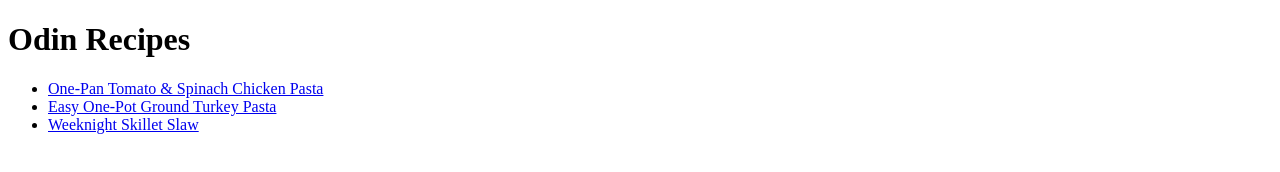
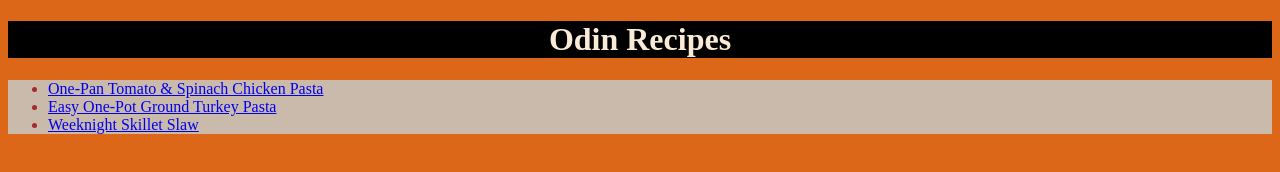
Before and after one commit to CCaterpillarr/odin_recipes, a plain HTML site: page index.html in a window 1280 px wide. Drawn offline with Linux system fonts and the light colour scheme.

Commit message:
Add classes and basic styling for index.html

```diff
--- a/index.html
+++ b/index.html
@@ -8,8 +8,8 @@
     <title>Odin Recipes</title>
 </head>
 <body>
-    <h1>Odin Recipes</h1>
-    <ul>
+    <h1 class="title">Odin Recipes</h1>
+    <ul class="list mainlist">
         <li><a href="./recipes/one-pan-chicken-pasta.html">One-Pan Tomato & Spinach Chicken Pasta</a></li>
         <li><a href="./recipes/easy-one-pot-ground-turkey-pasta.html">Easy One-Pot Ground Turkey Pasta</a></li>
         <li><a href="./recipes/weeknight-skillet-slaw.html">Weeknight Skillet Slaw</a></li>
--- a/styles.css
+++ b/styles.css
@@ -0,0 +1,15 @@
+body {
+    background-color:rgb(221, 103, 25);
+}
+
+.title {
+    background-color: black;
+    font-family:'Times New Roman', Times, serif;
+    text-align: center;
+    color:antiquewhite;
+}
+
+.list.mainlist {
+    background-color:rgb(202, 186, 171);
+    color:brown;
+}
```
